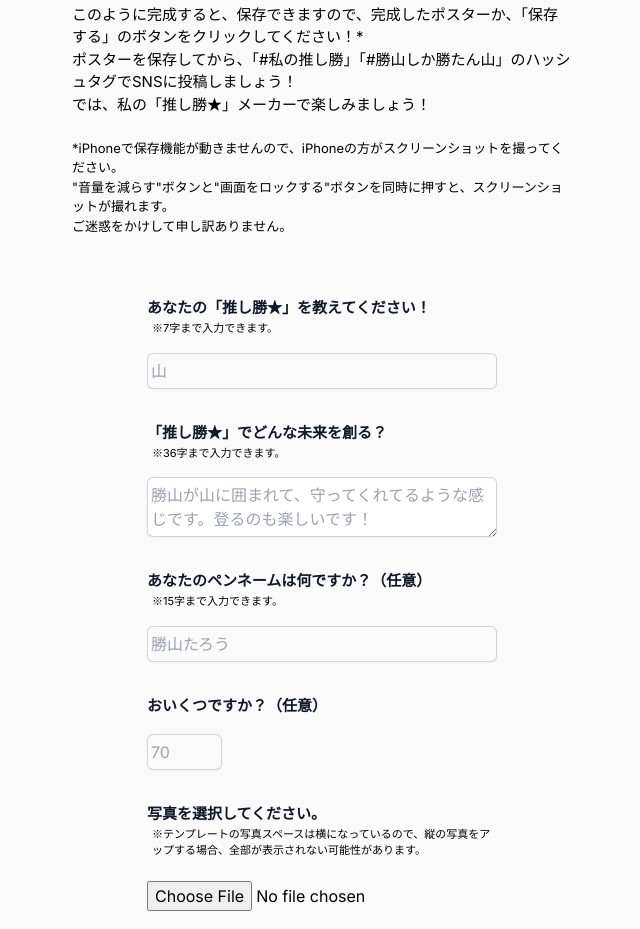
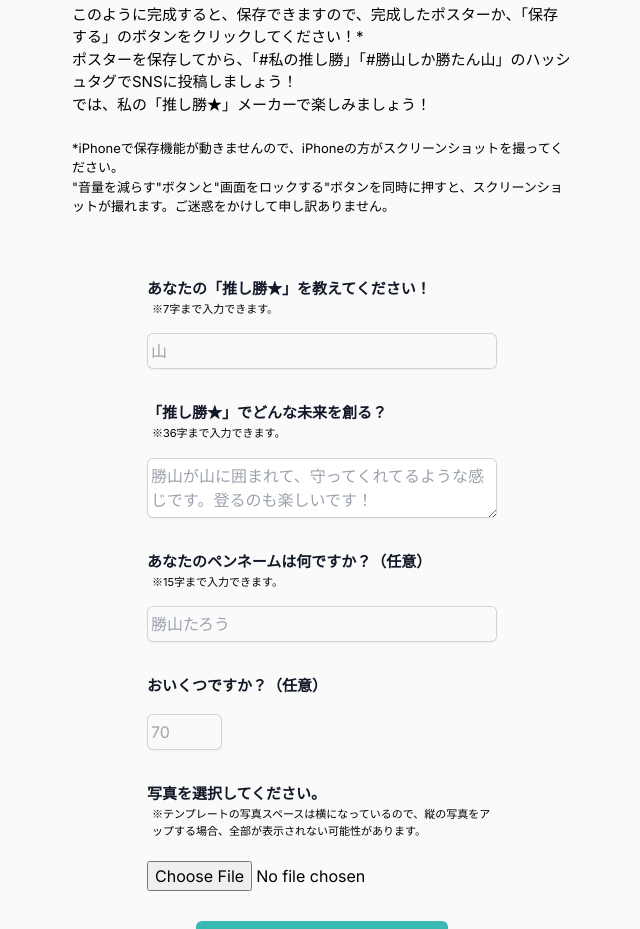
Before and after one commit to cicada-1/oshikatsu-maker-test, a Next.js app: page / in a window 1280 px wide. Shown: the part 1100-2029 px from the top of the page, without its empty margins (318-958 px from the left). Built offline with nearby package versions, Linux system fonts and the light colour scheme.

Commit message:
Changed button colours to match banner colour.

```diff
--- a/app/components/explanation.tsx
+++ b/app/components/explanation.tsx
@@ -24,7 +24,7 @@ export default function Explanation() {
         {`このように完成すると、保存できますので、完成したポスターか、「保存する」のボタンをクリックしてください！*\nポスターを保存してから、「#私の推し勝」「#勝山しか勝たん山」のハッシュタグでSNSに投稿しましょう！\nでは、私の「推し勝★」メーカーで楽しみましょう！\n\n`}
       </p>
       <p className="explanation-note">
-        {`*iPhoneで保存機能が動きませんので、iPhoneの方がスクリーンショットを撮ってください。\n"音量を減らす"ボタンと"画面をロックする"ボタンを同時に押すと、スクリーンショットが撮れます。\nご迷惑をかけして申し訳ありません。`}
+        {`*iPhoneで保存機能が動きませんので、iPhoneの方がスクリーンショットを撮ってください。\n"音量を減らす"ボタンと"画面をロックする"ボタンを同時に押すと、スクリーンショットが撮れます。ご迷惑をかけして申し訳ありません。`}
       </p>
     </div>
   );
--- a/app/components/form.tsx
+++ b/app/components/form.tsx
@@ -86,7 +86,7 @@ export default function Form(this: any) {
               </label>
               <p className="form-note">※7字まで入力できます。</p>
               <div className="mt-2">
-                <div className="form-field flex mt-4 rounded-md shadow-sm ring-1 ring-inset ring-gray-300 focus-within:ring-2 focus-within:ring-inset focus-within:ring-indigo-600">
+                <div className="form-field flex mt-4 rounded-md shadow-sm ring-1 ring-inset ring-gray-300 focus-within:ring-2 focus-within:ring-inset">
                   <input
                     type="text"
                     name="oshikatsu"
@@ -114,7 +114,7 @@ export default function Form(this: any) {
                   id="mirai"
                   value={formData.mirai}
                   maxLength={36}
-                  className="mirai block w-full mt-4 rounded-md border-0 py-1.5 pl-1 text-gray-900 shadow-sm ring-1 ring-inset ring-gray-300 placeholder:text-gray-400 focus:ring-2 focus:ring-inset focus:ring-indigo-600"
+                  className="mirai block w-full mt-4 rounded-md border-0 py-1.5 pl-1 text-gray-900 shadow-sm ring-1 ring-inset ring-gray-300 placeholder:text-gray-400 focus:ring-2 focus:ring-inset"
                   placeholder="勝山が山に囲まれて、守ってくれてるような感じです。登るのも楽しいです！"
                   required={true}
                   onInvalid={existenceValidity}
@@ -129,7 +129,7 @@ export default function Form(this: any) {
               </label>
               <p className="form-note">※15字まで入力できます。</p>
               <div className="mt-2">
-                <div className="form-field flex mt-4 rounded-md shadow-sm ring-1 ring-inset ring-gray-300 focus-within:ring-2 focus-within:ring-inset focus-within:ring-indigo-600">
+                <div className="form-field flex mt-4 rounded-md shadow-sm ring-1 ring-inset ring-gray-300 focus-within:ring-2 focus-within:ring-inset">
                   <input
                     type="text"
                     name="penname"
@@ -150,7 +150,7 @@ export default function Form(this: any) {
               </label>
               <p className="form-note"></p>
               <div className="mt-2">
-                <div className="age-container flex mt-4 rounded-md shadow-sm ring-1 ring-inset ring-gray-300 focus-within:ring-2 focus-within:ring-inset focus-within:ring-indigo-600">
+                <div className="age-container flex mt-4 rounded-md shadow-sm ring-1 ring-inset ring-gray-300 focus-within:ring-2 focus-within:ring-inset">
                   <input
                     type="number"
                     name="age"
@@ -204,7 +204,7 @@ export default function Form(this: any) {
         <div className="my-6 flex flex-col items-center gap-x-6">
           <button
             type="submit"
-            className="rounded-md bg-indigo-600 px-14 py-2 text-sm font-semibold text-white shadow-sm hover:bg-indigo-500 focus-visible:outline focus-visible:outline-2 focus-visible:outline-offset-2 focus-visible:outline-indigo-600"
+            className="rounded-md bg-turquoise-600 px-14 py-2 text-sm font-semibold text-white shadow-sm hover:bg-turquoise-500 focus-visible:outline focus-visible:outline-2 focus-visible:outline-offset-2 focus-visible:outline-turquoise-600"
           >
             「推し勝★」を創る！
           </button>
@@ -249,7 +249,7 @@ export default function Form(this: any) {
               </div>
               <button
                 id="download-button"
-                className="download-button rounded-md bg-indigo-600 my-10 px-3 py-2 text-sm font-semibold text-white shadow-sm hover:bg-indigo-500 focus-visible:outline focus-visible:outline-2 focus-visible:outline-offset-2 focus-visible:outline-indigo-600"
+                className="download-button rounded-md bg-turquoise-600 my-10 px-3 py-2 text-sm font-semibold text-white shadow-sm hover:bg-turquoise-500 focus-visible:outline focus-visible:outline-2 focus-visible:outline-offset-2 focus-visible:outline-indigo-600"
                 onClick={screenshotDownload}
               >
                 保存する
--- a/tailwind.config.ts
+++ b/tailwind.config.ts
@@ -14,6 +14,20 @@ const config: Config = {
           "conic-gradient(from 180deg at 50% 50%, var(--tw-gradient-stops))",
       },
     },
+    colors: {
+      transparent: 'transparent',
+      current: 'currentColor',
+      'turquoise': {
+        600: '#3AB8B4',
+        500: '#3DC2BE',
+      },
+      'white': '#ffffff',
+      'gray': {
+        300: '#d1d5db',
+        400: '#9ca3af',
+        900: '#111827',
+      },
+    },
   },
   plugins: [],
 };
```
